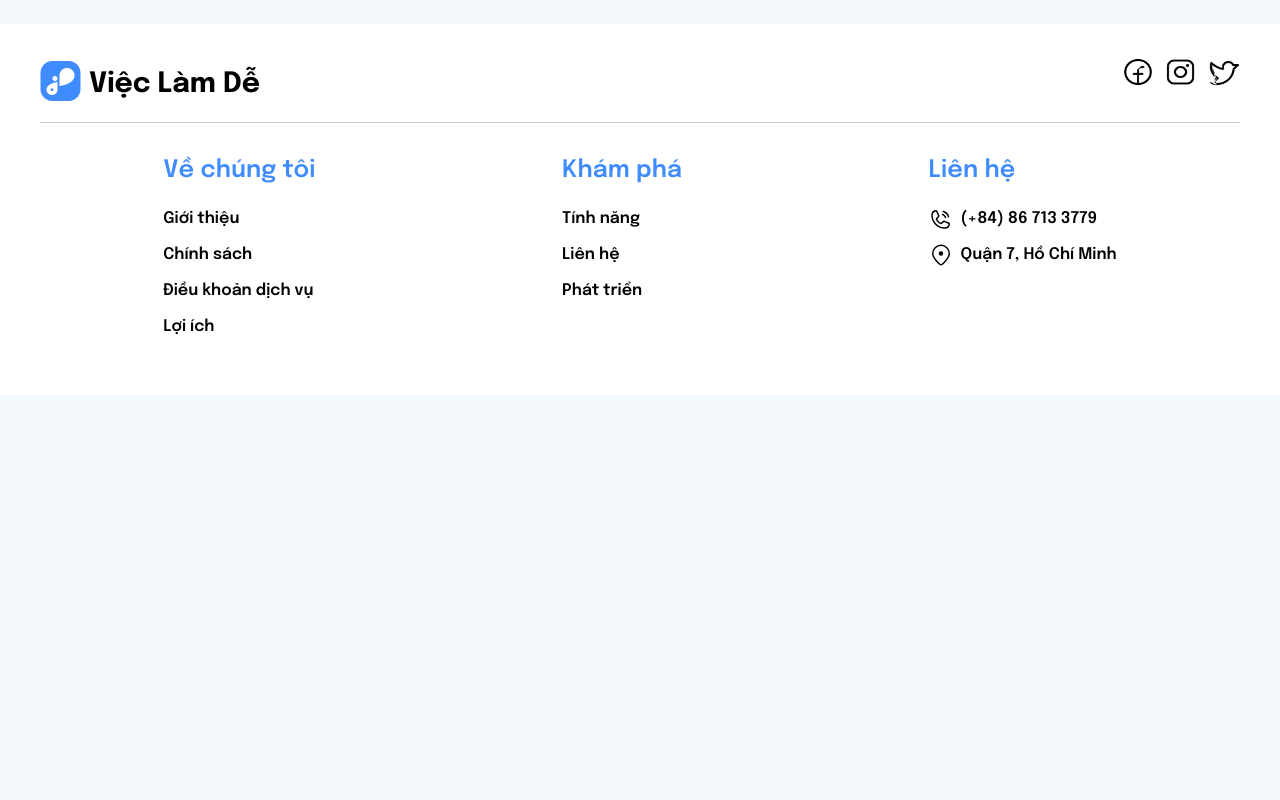
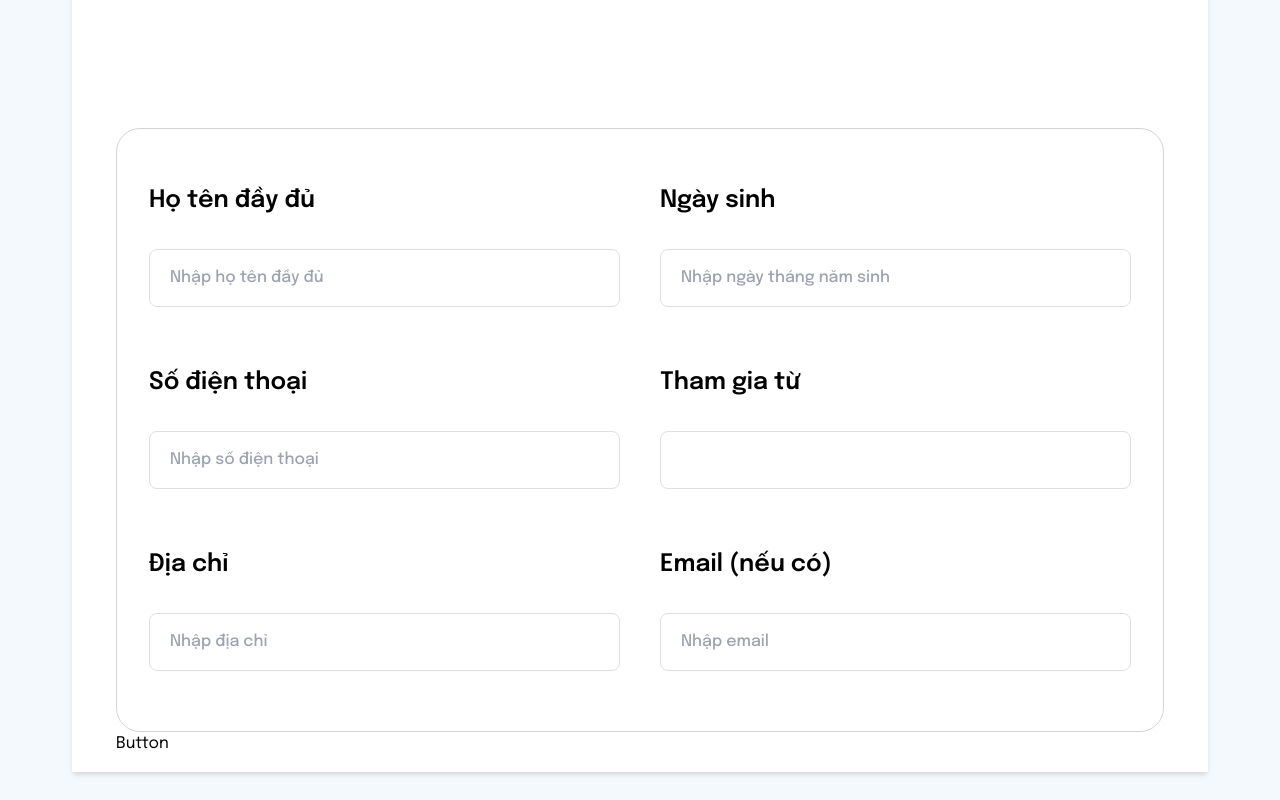
Before and after one commit to LamPhuongZ/FE-Hackathon-TypeScript, a React (Vite) app: page /profile in a window 1280 px wide. Shown: the part 760-1560 px from the top of the page. Before the commit the page ends 1155 px from the top, so only its background shows below. Built offline with nearby package versions, Linux system fonts and the light colour scheme; a small style sheet from the web is missing.

Commit message:
feature: ProfilePage

```diff
--- /dev/null
+++ b/src/components/button/Button.tsx
@@ -0,0 +1,9 @@
+import React from 'react'
+
+type Props = {}
+
+export default function Button({}: Props) {
+  return (
+    <button>Button</button>
+  )
+}
--- a/src/components/card_job/JobCardDetail.tsx
+++ b/src/components/card_job/JobCardDetail.tsx
@@ -16,9 +16,9 @@ export default function JobCardDetail({}: Props) {
           <p className="font-medium">Đã xác thực</p>
         </div>
       </div>
-      <Button className="btn w-full h-16 rounded-2xl bg-[#3F8CFF] shadow-lg text-white text-2xl font-bold mt-9">
+      <button className=" w-full h-16 rounded-2xl bg-[#3F8CFF] shadow-lg text-white text-2xl font-bold mt-9 hover:bg-[#3F8CFF]">
         Ứng tuyển
-      </Button>
+      </button>
       <div>
         <textarea
           name=""
--- a/src/components/card_job/JobCardStyles.scss
+++ b/src/components/card_job/JobCardStyles.scss
@@ -26,10 +26,3 @@
         border-bottom: 10px solid transparent;
     }
   }
-
-  .btn{
-    &:hover{
-         background-color: #3f8cff !important;
-         color: white !important;
-    }
-  }
--- /dev/null
+++ b/src/components/field/Field.tsx
@@ -0,0 +1,11 @@
+import React, { PropsWithChildren } from "react";
+
+type Props = {};
+
+export default function Field({ children }: PropsWithChildren) {
+  return (
+    <div className="flex flex-col items-start gap-x-5 mb-5 last-of-type:mb-0">
+      {children}
+    </div>
+  );
+}
--- /dev/null
+++ b/src/components/input/Input.tsx
@@ -0,0 +1,26 @@
+import React, { ReactNode } from "react";
+
+type Props = {
+  name: string;
+  type?: string;
+  content?: string;
+  placeholder: string;
+};
+
+export default function Input({
+  name,
+  type = "text",
+  placeholder,
+  content,
+}: Props) {
+  return (
+    <input
+      id={name}
+      type={type}
+      className="w-full px-[20px] py-[16px] rounded-lg font-medium border border-solid border-[#DFDFDF] focus:bg-white focus:border-red-400"
+      placeholder={placeholder}
+    >
+      {content}
+    </input>
+  );
+}
--- /dev/null
+++ b/src/components/label/Label.tsx
@@ -0,0 +1,14 @@
+import React from 'react'
+
+type Props = {
+    htmlFor:string;
+    children:string
+}
+
+export default function Label({htmlFor = "", children}: Props) {
+  return (
+    <label htmlFor={htmlFor} className='font-semibold cursor-pointer text-2xl mb-8'>
+        {children}
+    </label>
+  )
+}
--- a/src/pages/ProfilePage/index.tsx
+++ b/src/pages/ProfilePage/index.tsx
@@ -1,20 +1,71 @@
 import React from "react";
+import Label from "../../components/label/Label";
+import Input from "../../components/input/Input";
+import Field from "../../components/field/field";
+import Button from "../../components/button/Button";
 
 type Props = {};
 
 export default function ProfilePage({}: Props) {
   return (
-      <div className="py-4 px-[72px]">
-        <div className="bg-white">
-          <div className="mb-10 flex items-start justify-between">
+    <div className="py-20 px-[72px]">
+      <div className="bg-white py-4 shadow-md px-11">
+        <div className="mb-10 flex items-start justify-between px-11 pt-10">
           <div>
             <h1 className="text-[40px] font-semibold">Thông tin tài khoản</h1>
-              <p className="text-xl font-semibold text-[rgba(10,_22,_41,_0.50)]">Cập nhật thông tin tài khoản</p>
+            <p className="text-xl font-semibold text-[rgba(10,_22,_41,_0.50)]">
+              Cập nhật thông tin tài khoản
+            </p>
           </div>
         </div>
         <form>
           <div className="w-[200px] h-[200px] rounded-full mx-auto mb-10"></div>
+          <div className="border border-solid border-[#D5D5D5] rounded-3xl">
+            <div className="pt-14 px-8">
+              <div className="form-layout ">
+                <Field>
+                  <Label htmlFor="fullname">Họ tên đầy đủ</Label>
+                  <Input
+                    name="fullname"
+                    placeholder="Nhập họ tên đầy đủ"
+                  ></Input>
+                </Field>
+                <Field>
+                  <Label htmlFor="date">Ngày sinh</Label>
+                  <Input
+                    name="date"
+                    placeholder="Nhập ngày tháng năm sinh"
+                  ></Input>
+                </Field>
+              </div>
+              <div className="form-layout ">
+                <Field>
+                  <Label htmlFor="phone">Số điện thoại</Label>
+                  <Input name="phone" placeholder="Nhập số điện thoại"></Input>
+                </Field>
+                <Field>
+                  <Label htmlFor="join">Tham gia từ</Label>
+                  <Input name="join" placeholder=""></Input>
+                </Field>
+              </div>
+              <div className="form-layout ">
+                <Field>
+                  <Label htmlFor="address">Địa chỉ</Label>
+                  <Input name="address" placeholder="Nhập địa chỉ"></Input>
+                </Field>
+                <Field>
+                  <Label htmlFor="email">Email (nếu có)</Label>
+                  <Input
+                    name="email"
+                    placeholder="Nhập email"
+                    type="email"
+                  ></Input>
+                </Field>
+              </div>
+            </div>
+          </div>
         </form>
+        <Button></Button>
       </div>
     </div>
   );
--- a/src/styles/_all.scss
+++ b/src/styles/_all.scss
@@ -11,3 +11,7 @@
 body{
   background-color: #F4F9FD;
 }
+
+.form-layout {
+  @apply grid grid-cols-1 lg:grid-cols-2 lg:gap-x-10 mb-5 lg:mb-10;
+}
```
Lines whose indentation alone changed are shown as unchanged.
